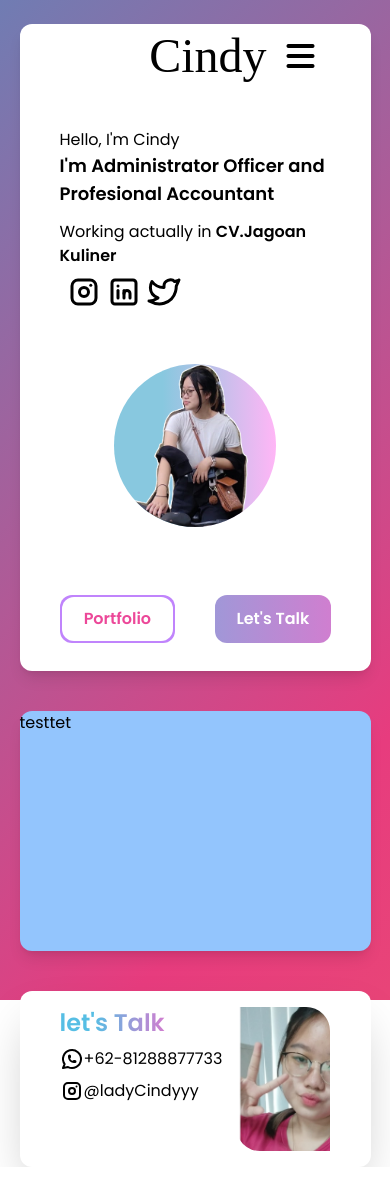
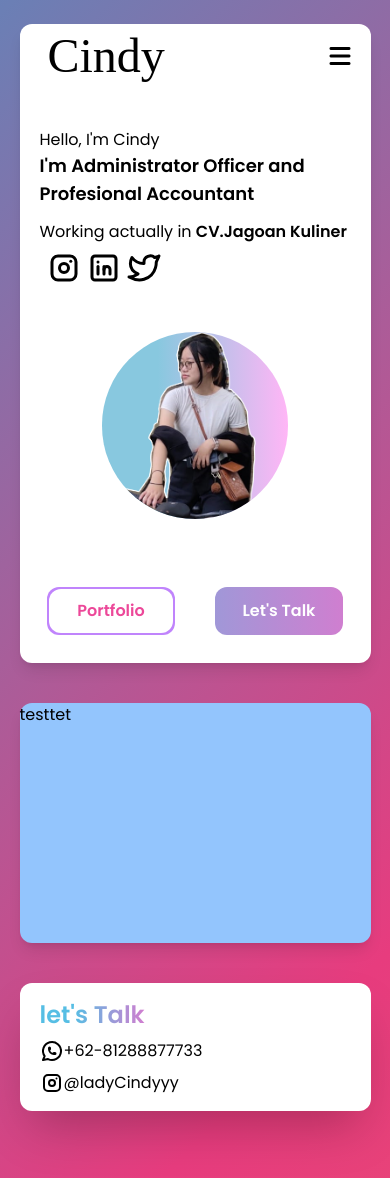
Before and after one commit to itsMeRickyy/Cindy-Resume, a website: page index.html in a window 390 px wide. Shown: the top 1178 px of the page. Drawn offline with Linux system fonts and the light colour scheme; a web font is replaced by a local one.

Commit message:
Memperbaiki header dan footer

```diff
--- a/index.html
+++ b/index.html
@@ -11,15 +11,15 @@
   </head>
   <body class="font-poppins relative">
     <div id="container" class="relative py-6">
-      <div id="navigasi" class="z-10 justify-around md:justify-between shadow-lg md:mx-auto bg-white mx-auto px-10 w-[90%] md:container md:left-0 md:right-0 md:mt-10 rounded-xl">
+      <div id="navigasi" class="z-10 justify-around md:justify-between shadow-lg md:mx-auto bg-white mx-auto px-5 w-[90%] md:container md:left-0 md:right-0 md:mt-10 rounded-xl">
         <div id="navbar" class="flex justify-between">
           <!-- Logo -->
-          <div class="w-[80%] md:w-0 flex justify-around md:justify-start">
-            <h1 class="text-5xl font-mynverve p-2 ml-20 md:ml-5 cursor-pointer">Cindy</h1>
+          <div class="md:w-0 flex md:justify-start">
+            <h1 class="text-5xl font-mynverve p-2 md:ml-5 cursor-pointer">Cindy</h1>
           </div>
           <!-- Humberger -->
-          <div class="p-4 flex md:hidden w-[20%] justify-end">
-            <i id="toggle" class="toggle fa-solid fa-bars fa-2x cursor-pointer"></i>
+          <div class="flex md:hidden w-[20%] justify-end items-center">
+            <i id="toggle" class="toggle fa-solid fa-bars fa-xl cursor-pointer"></i>
           </div>
           <!-- nav -->
           <div id="menu" class="px-10 hidden md:block">
@@ -47,7 +47,7 @@
         <!-- Portfolio -->
         <div class="flex flex-col">
           <div class="flex flex-col md:flex-row md:justify-between w-full">
-            <div class="flex-1 pt-10 py-5">
+            <div class="flex-1 pt-10 py-3">
               <p class="font-medium md:text-2xl">Hello, I'm Cindy</p>
               <h1 class="lg:text-4xl md:mt-5 text-lg md:text-2xl font-bold">I'm Administrator Officer and Profesional Accountant</h1>
               <p class="py-3">Working actually in <span class="font-bold">CV.Jagoan Kuliner</span></p>
@@ -154,10 +154,10 @@
       <div class="h-60 shadow-lg md:mx-auto bg-blue-300 my-10 mx-auto w-[90%] md:container rounded-xl">testtet</div>
       <!-- section -->
       <div id="footer" class="">
-        <div id="footerContainer" class="mx-auto px-10 w-[90%] pb-4 rounded-xl shadow-2xl md:container">
-          <div class="flex justify-center">
+        <div id="footerContainer" class="px-5 mx-auto w-[90%] py-4 rounded-xl shadow-2xl md:container">
+          <div class="flex">
             <!-- sosmed -->
-            <div class="w-[65%] pt-4">
+            <div class="w-[65%]">
               <h1 id="talk" class="text-2xl font-bold pb-2 overflow-hidden md:text-5xl w-[110px] md:w-[250px]">let's Talk</h1>
               <div class="flex flex-col gap-2">
                 <!-- whatsApp -->
@@ -208,11 +208,11 @@
               </div>
             </div>
             <!-- profile picture -->
-            <div class="w-[35%] pt-4 h-40 flex justify-end">
-              <div class="overflow-hidden rounded-tr-3xl rounded-bl-3xl">
-                <img class="scale-125 max-w-[150px] max-h-[150px]" src="assets/profil.png" alt="" />
+            <!-- <div class="md:w-40 md:h-40 flex justify-end w-[30%] bg-red-400">
+              <div class="overflow-hidden md:rounded-tr-xl rounded-bl-xl bg-green-200">
+                <img class="md:scale-150 -translate-x-6 max-w-[150px] max-h-[150px]" src="assets/profil.png" alt="" />
               </div>
-            </div>
+            </div> -->
           </div>
         </div>
       </div>
--- a/public/ext-style.css
+++ b/public/ext-style.css
@@ -15,7 +15,7 @@
   background: linear-gradient(-45deg, #ee7752, #e73c7e, #23a6d5, #23d5ab);
   background-size: 400% 400%;
   animation: gradient 15s ease infinite;
-  height: 1000px;
+  height: 200%;
 }
 
 #navbar {
--- a/tailwind.config.js
+++ b/tailwind.config.js
@@ -7,6 +7,9 @@ module.exports = {
         mynverve: ["Mynerve"],
         poppins: ["Poppins"],
       },
+      colors: {
+        mainGradient: [""],
+      },
     },
   },
   plugins: [],
```
Also changed, not shown: public/style.css.
